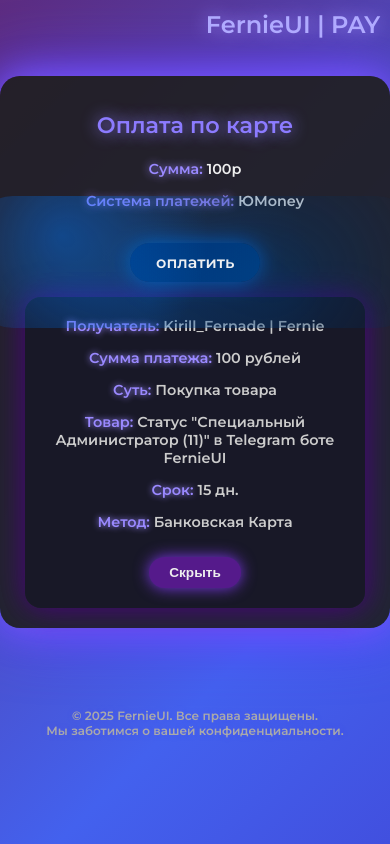
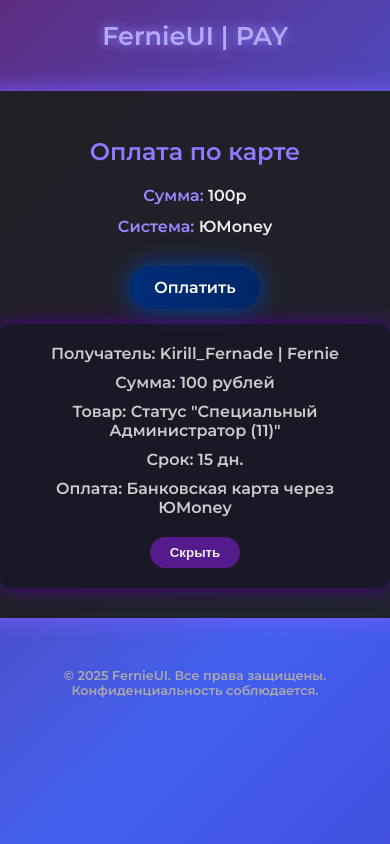
Before and after one commit to FernadezTain/Ferniesite, a plain HTML site: page index.html in a window 390 px wide. Both pictures are taken after a click on the button "Детали платежа". Shown: the top 844 px of the page. Drawn offline with Linux system fonts and the light colour scheme.

Commit message:
Update index.html

```diff
--- a/index.html
+++ b/index.html
@@ -9,172 +9,101 @@
 
     body {
       margin: 0;
-      height: 100vh;
       font-family: 'Montserrat', sans-serif;
       color: #eee;
-      display: flex;
-      flex-direction: column;
-      justify-content: center;
-      align-items: center;
       background: linear-gradient(-45deg, #3a0ca3, #4361ee, #720026, #560bad);
       background-size: 400% 400%;
       animation: gradientShift 15s ease infinite;
-      position: relative;
+      display: flex;
+      flex-direction: column;
+      align-items: center;
+      min-height: 100vh;
       overflow-x: hidden;
-      user-select: none;
     }
 
     @keyframes gradientShift {
-      0%, 100% { background-position: 0% 50%; }
+      0% { background-position: 0% 50%; }
       50% { background-position: 100% 50%; }
+      100% { background-position: 0% 50%; }
     }
 
     .top-header {
-      position: fixed;
-      top: 15px;
-      right: 25px;
+      margin-top: 20px;
       font-weight: 900;
-      font-size: 2.8rem;
+      font-size: 2rem;
       color: #b0aaff;
-      text-shadow: 0 0 18px #9a89ff;
-      user-select: none;
-      z-index: 1000;
-      opacity: 0;
-      animation: fadeInUp 1.2s forwards;
+      text-shadow: 0 0 12px #9a89ff;
+      animation: fadeInUp 1s forwards;
     }
 
     .container {
-      background: rgba(30, 30, 30, 0.9);
-      border-radius: 20px;
-      box-shadow: 0 0 35px #7b5cff, 0 0 65px #5c3aff;
-      padding: 40px 50px;
+      background: rgba(30,30,30,0.92);
+      border-radius: 16px;
+      box-shadow: 0 0 25px #7b5cff;
+      padding: 30px 24px;
+      margin: 40px 16px 20px;
       max-width: 420px;
+      width: 100%;
       text-align: center;
-      margin-bottom: 30px;
-      opacity: 0;
-      transform: translateY(40px);
-      animation: fadeInUp 1s 0.5s forwards;
-    }
-
-    .container:hover {
-      box-shadow: 0 0 65px #7b5cff, 0 0 95px #5c3aff;
+      animation: fadeInUp 1s 0.3s forwards;
     }
 
     h1 {
-      font-weight: 700;
-      font-size: 2.4rem;
-      margin-bottom: 30px;
+      font-size: 1.8rem;
       color: #8c7bff;
-      text-shadow: 0 0 16px #8c7bff;
+      margin-bottom: 20px;
     }
 
     .info {
-      font-size: 1.2rem;
-      margin-bottom: 18px;
-      line-height: 1.5;
-      opacity: 0;
-      animation: fadeIn 0.8s forwards;
+      font-size: 1rem;
+      margin-bottom: 12px;
     }
 
-    .info:nth-child(2) { animation-delay: 1.2s; }
-    .info:nth-child(3) { animation-delay: 1.4s; }
-    .info:nth-child(4) { animation-delay: 1.6s; }
-
     .info span {
-      font-weight: 700;
+      font-weight: bold;
       color: #9a89ff;
-      text-shadow: 0 0 8px #9a89ff;
     }
 
-    .btn {
+    .btn, .details-btn {
       display: inline-block;
-      padding: 16px 52px;
-      font-size: 1.3rem;
-      font-weight: 700;
-      color: #eee;
+      padding: 14px 32px;
+      font-size: 1.1rem;
+      font-weight: bold;
       border-radius: 40px;
+      text-decoration: none;
+      color: #fff;
+      background: linear-gradient(270deg, #001f5b, #0047ab, #00296b);
+      background-size: 1000% 1000%;
+      animation: btnGradient 6s ease infinite;
+      margin-top: 18px;
       border: none;
+      box-shadow: 0 0 22px #0047ab;
       cursor: pointer;
-      text-decoration: none;
-      box-shadow: 0 0 22px #0047ab;
-      background: linear-gradient(270deg, #001f5b, #0047ab, #00296b, #003366, #001f5b);
-      background-size: 1000% 1000%;
-      animation: btnGradient 8s ease infinite;
-      margin-top: 20px;
-      opacity: 0;
-      transform: translateY(20px);
-      animation: fadeInUp 1s 2.1s forwards;
-      transition: box-shadow 0.3s ease;
-    }
-
-    .btn::before {
-      content: "";
-      position: absolute;
-      top: -120%;
-      left: -120%;
-      width: 340%;
-      height: 340%;
-      background:
-        radial-gradient(circle at 20% 30%, rgba(0, 119, 255, 0.4), transparent 40%),
-        radial-gradient(circle at 70% 60%, rgba(0, 51, 102, 0.5), transparent 50%),
-        radial-gradient(circle at 40% 80%, rgba(0, 102, 204, 0.3), transparent 60%);
-      background-repeat: no-repeat;
-      animation: waterDrops 6s linear infinite;
-      pointer-events: none;
-      border-radius: 40px;
-      mix-blend-mode: screen;
-    }
-
-    .btn:hover {
-      box-shadow: 0 0 45px #0077ff, 0 0 65px #003366;
     }
 
     @keyframes btnGradient {
-      0%, 100% { background-position: 0% 50%; }
+      0% { background-position: 0% 50%; }
       50% { background-position: 100% 50%; }
-    }
-
-    @keyframes waterDrops {
-      0%, 100% { background-position: 20% 30%, 70% 60%, 40% 80%; }
-      50% { background-position: 25% 35%, 75% 65%, 45% 85%; }
+      100% { background-position: 0% 50%; }
     }
 
     .details-btn {
-      margin-top: 40px;
-      background: linear-gradient(270deg, #4b0082, #6a0dad, #4b0082);
-      padding: 14px 46px;
-      border-radius: 40px;
-      font-weight: 700;
-      font-size: 1.15rem;
-      color: #fff;
-      cursor: pointer;
-      box-shadow: 0 0 18px #9a4bff;
-      border: none;
-      outline: none;
-      user-select: none;
-      opacity: 0;
-      transform: translateY(20px);
-      animation: fadeInUp 1s 2.4s forwards;
-    }
-
-    .details-btn:hover {
-      box-shadow: 0 0 45px #cc9aff;
+      background: #6a0dad;
+      box-shadow: 0 0 16px #9a4bff;
     }
 
     .details-block {
-      max-width: 420px;
       background: rgba(25, 25, 40, 0.95);
       color: #ccc;
-      font-size: 1.1rem;
-      border-radius: 16px;
-      padding: 28px 40px;
+      font-size: 1rem;
+      border-radius: 12px;
+      padding: 20px;
       margin-top: 15px;
-      box-shadow: 0 0 30px #4b0082;
-      user-select: text;
+      box-shadow: 0 0 20px #4b0082;
       overflow: hidden;
       max-height: 0;
       opacity: 0;
-      transition: max-height 0.6s ease, opacity 0.6s ease;
+      transition: max-height 0.5s ease, opacity 0.5s ease;
     }
 
     .details-block.show {
@@ -183,105 +112,58 @@
     }
 
     .details-block div {
-      margin-bottom: 14px;
-    }
-
-    .details-block div span {
-      font-weight: 700;
-      color: #9a89ff;
-      text-shadow: 0 0 6px #9a89ff;
+      margin-bottom: 10px;
     }
 
     .hide-btn {
-      margin-top: 12px;
       background: #551a8b;
       color: #eee;
+      padding: 8px 20px;
       border: none;
-      padding: 10px 24px;
-      border-radius: 30px;
-      font-weight: 700;
-      font-size: 1rem;
+      border-radius: 20px;
+      font-weight: bold;
+      margin-top: 10px;
       cursor: pointer;
-      box-shadow: 0 0 15px #7a37e3;
-      transition: background-color 0.3s ease;
     }
 
-    .hide-btn:hover {
-      background: #7522dd;
+    .particle {
+      position: fixed;
+      width: 6px;
+      height: 6px;
+      background: radial-gradient(circle, gold 60%, transparent 100%);
+      border-radius: 50%;
+      pointer-events: none;
+      animation: particleMove 700ms forwards;
+      filter: drop-shadow(0 0 3px gold);
+      z-index: 9999;
+    }
+
+    @keyframes particleMove {
+      to {
+        transform: translate(var(--tx), var(--ty)) scale(0);
+        opacity: 0;
+      }
+    }
+
+    .footer {
+      font-size: 0.8rem;
+      color: #aaa;
+      text-align: center;
+      margin: 20px;
+      padding: 10px;
+      text-shadow: 0 0 4px #5c4dff44;
     }
 
     @keyframes fadeInUp {
-      0% {
-        opacity: 0;
-        transform: translateY(40px);
-      }
-      100% {
-        opacity: 1;
-        transform: translateY(0);
-      }
+      from { opacity: 0; transform: translateY(30px); }
+      to { opacity: 1; transform: translateY(0); }
     }
 
-    @keyframes fadeIn {
-      0% {opacity: 0;}
-      100% {opacity: 1;}
-    }
-
-    .footer {
-      max-width: 420px;
-      margin: 40px auto 20px auto;
-      padding: 12px 20px;
-      color: #aaa;
-      font-size: 0.9rem;
-      text-align: center;
-      font-family: 'Montserrat', sans-serif;
-      user-select: none;
-      opacity: 0;
-      animation: fadeInUp 1s 2.8s forwards;
-      text-shadow: 0 0 6px #5c4dff44;
-    }
-
-    /* 📱 Мобильная адаптация: масштаб в 2 раза меньше */
-    @media (max-width: 600px) {
-      .top-header {
-        font-size: 1.5rem;
-        top: 10px;
-        right: 10px;
-      }
-
-      .container {
-        padding: 20px 25px;
-        max-width: 90%;
-      }
-
-      h1 {
-        font-size: 1.4rem;
-        margin-bottom: 20px;
-      }
-
-      .info {
-        font-size: 0.9rem;
-        margin-bottom: 10px;
-      }
-
-      .btn, .details-btn {
-        font-size: 1rem;
-        padding: 10px 26px;
-      }
-
-      .details-block {
-        font-size: 0.9rem;
-        padding: 20px;
-      }
-
-      .hide-btn {
-        font-size: 0.85rem;
-        padding: 8px 20px;
-      }
-
-      .footer {
-        font-size: 0.75rem;
-        padding: 10px;
-      }
+    /* Адаптация под мобильные */
+    @media (max-width: 480px) {
+      h1 { font-size: 1.5rem; }
+      .btn, .details-btn { font-size: 1rem; padding: 12px 24px; }
+      .top-header { font-size: 1.6rem; }
     }
   </style>
 </head>
@@ -291,25 +173,24 @@
   <div class="container">
     <h1>Оплата по карте</h1>
     <div class="info"><span>Сумма:</span> 100р</div>
-    <div class="info"><span>Система платежей:</span> ЮMoney</div>
-    <a href="https://yoomoney.ru/bill/pay/1AGJH7IGOBR.250527" class="btn" id="payBtn">оплатить</a>
+    <div class="info"><span>Система:</span> ЮMoney</div>
+    <a href="https://yoomoney.ru/bill/pay/1AGJH7IGOBR.250527" class="btn" id="payBtn">Оплатить</a>
     <button class="details-btn" id="detailsBtn">Детали платежа</button>
 
     <div class="details-block" id="detailsBlock">
       <div><span>Получатель:</span> Kirill_Fernade | Fernie</div>
-      <div><span>Сумма платежа:</span> 100 рублей</div>
-      <div><span>Суть:</span> Покупка товара</div>
-      <div><span>Товар:</span> Статус "Специальный Администратор (11)" в Telegram боте FernieUI</div>
+      <div><span>Сумма:</span> 100 рублей</div>
+      <div><span>Товар:</span> Статус "Специальный Администратор (11)"</div>
       <div><span>Срок:</span> 15 дн.</div>
-      <div><span>Метод:</span> Банковская Карта</div>
+      <div><span>Оплата:</span> Банковская карта через ЮMoney</div>
       <button class="hide-btn" id="hideBtn">Скрыть</button>
     </div>
   </div>
 
-  <footer class="footer">
+  <div class="footer">
     © 2025 FernieUI. Все права защищены.<br>
-    Мы заботимся о вашей конфиденциальности.
-  </footer>
+    Конфиденциальность соблюдается.
+  </div>
 
   <script>
     const detailsBtn = document.getElementById('detailsBtn');
@@ -330,23 +211,19 @@
     payBtn.addEventListener('click', (e) => {
       e.preventDefault();
       for (let i = 0; i < 6; i++) createParticle(e.clientX, e.clientY);
-      setTimeout(() => {
-        window.location.href = payBtn.href;
-      }, 500);
+      setTimeout(() => window.location.href = payBtn.href, 500);
     });
 
     function createParticle(x, y) {
       const p = document.createElement('div');
-      p.classList.add('particle');
+      p.className = 'particle';
       document.body.appendChild(p);
       p.style.left = x + 'px';
       p.style.top = y + 'px';
       const angle = Math.random() * 2 * Math.PI;
-      const dist = Math.random() * 120 + 40;
-      const tx = Math.cos(angle) * dist + 'px';
-      const ty = Math.sin(angle) * dist + 'px';
-      p.style.setProperty('--tx', tx);
-      p.style.setProperty('--ty', ty);
+      const dist = 60 + Math.random() * 60;
+      p.style.setProperty('--tx', Math.cos(angle) * dist + 'px');
+      p.style.setProperty('--ty', Math.sin(angle) * dist + 'px');
       setTimeout(() => p.remove(), 700);
     }
   </script>
```
